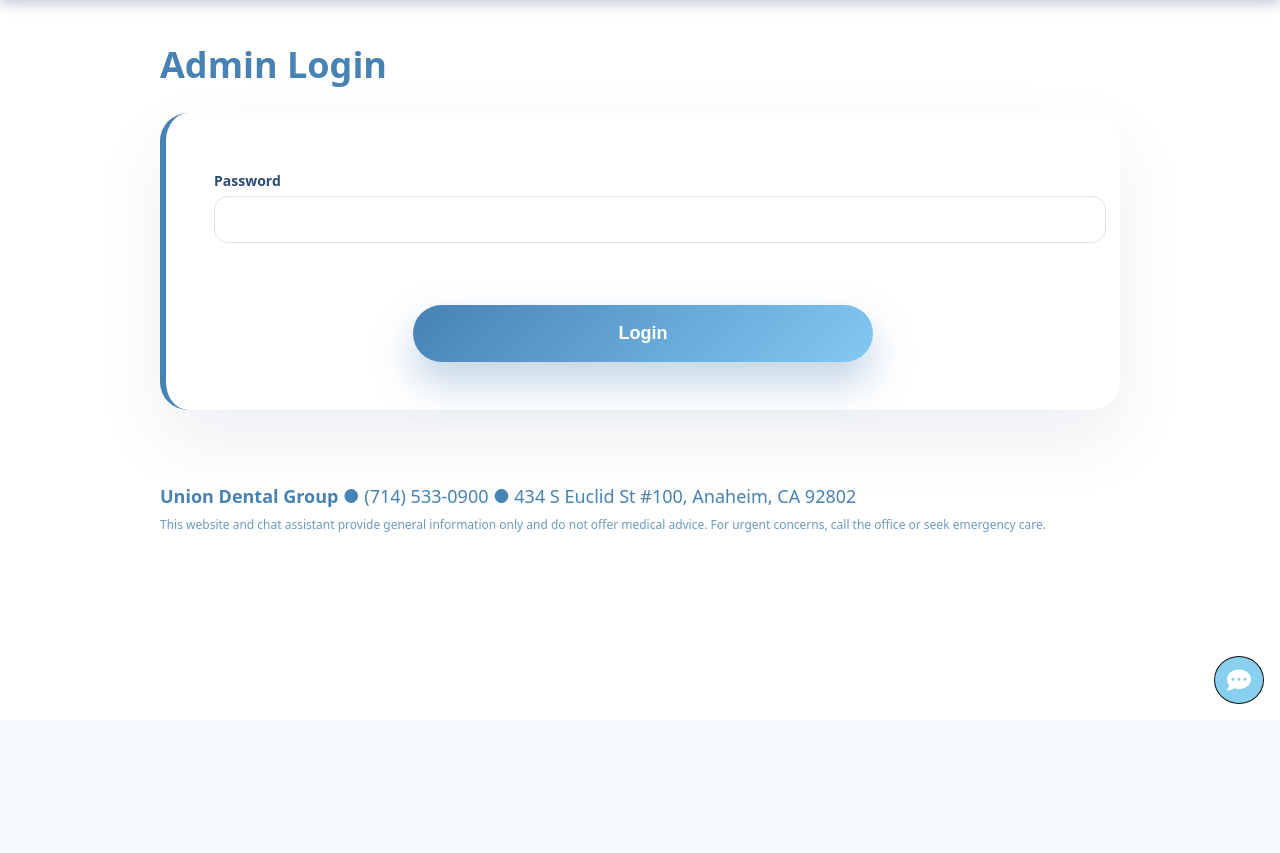
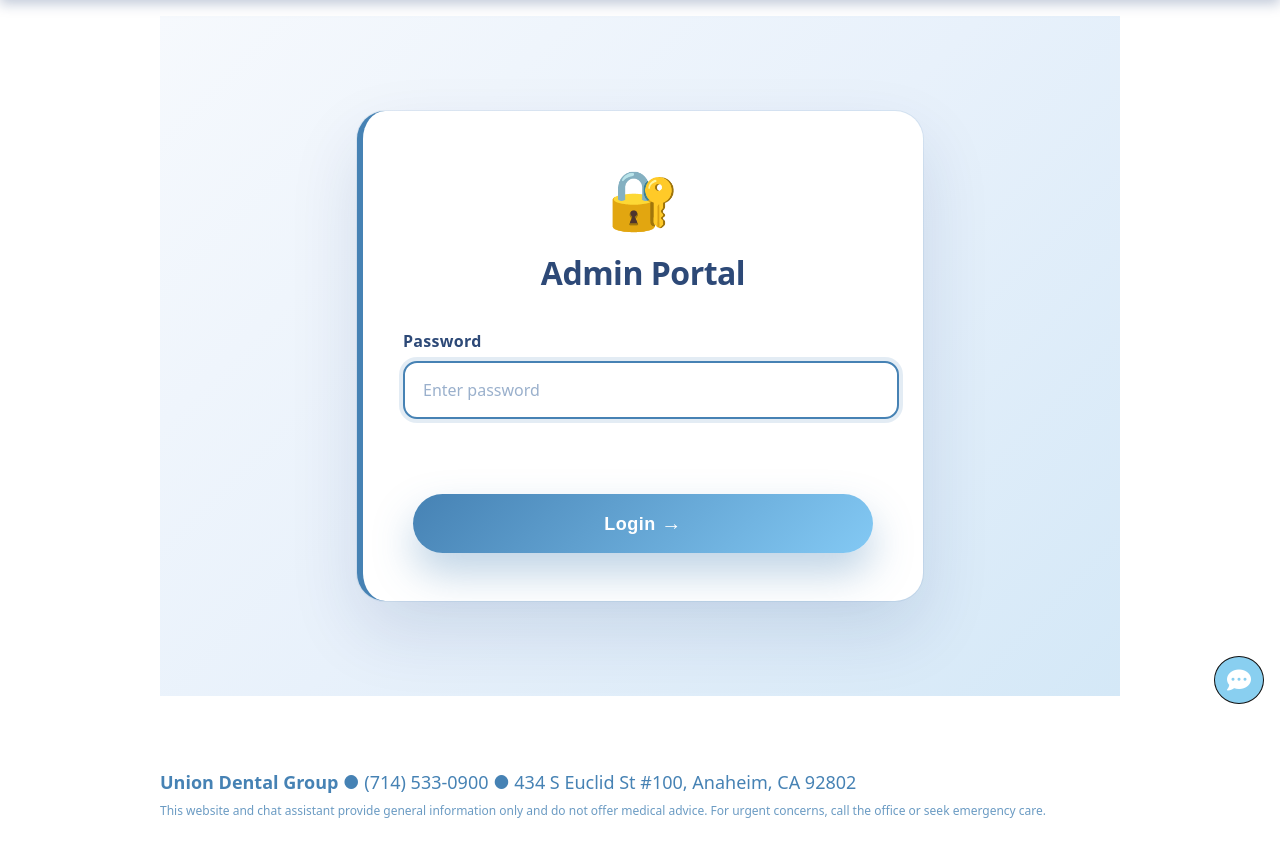
Before and after one commit to gemmatruong/dental_web, a Flask app: page /admin in a window 1280 px wide. Shown: the part 80-933 px from the top of the page. Before the commit the page ends 784 px from the top, so only its background shows below. Run offline with Flask 3, Linux system fonts and the light colour scheme; some libraries are stand-ins or nearby versions.

Commit message:
feat: finish the admin_login page

```diff
--- a/static/styles.css
+++ b/static/styles.css
@@ -1029,3 +1029,173 @@ button.btn:active {
         grid-template-columns: 1fr;
     }
 }
+
+/* =========================
+   ADMIN LOGIN PAGE
+========================= */
+
+.admin-login-container {
+    min-height: calc(100vh - 200px);
+    display: flex;
+    align-items: center;
+    justify-content: center;
+    padding: 40px 20px;
+    background: linear-gradient(
+        135deg,
+        #f6f9fd 0%,
+        #e8f1fb 50%,
+        #d4e8f7 100%
+    );
+}
+
+.admin-login-card {
+    width: 100%;
+    max-width: 480px;
+    background: #ffffff;
+    padding: 48px 40px;
+    border-radius: 28px;
+    box-shadow:
+        0 30px 70px rgba(10, 45, 104, 0.12),
+        0 0 0 1px rgba(70, 130, 180, 0.1);
+    border-left: 6px solid #4682B4;
+    transition: transform 0.3s ease, box-shadow 0.3s ease, border-left 0.3s ease;
+}
+
+.admin-login-card:hover {
+    transform: translateY(-4px);
+    box-shadow:
+        0 40px 80px rgba(10, 45, 104, 0.18),
+        0 0 0 1px rgba(70, 130, 180, 0.2);
+    border-left: 6px solid #83c9f4;
+}
+
+/* Header */
+.admin-header {
+    text-align: center;
+    margin-bottom: 36px;
+}
+
+.admin-icon {
+    font-size: 56px;
+    margin-bottom: 16px;
+    animation: subtle-pulse 2s ease-in-out infinite;
+}
+
+@keyframes subtle-pulse {
+    0%, 100% { transform: scale(1); }
+    50% { transform: scale(1.05); }
+}
+
+.admin-header h1 {
+    font-size: 32px;
+    font-weight: 800;
+    color: #2d4977;
+    margin: 0 0 8px 0;
+    letter-spacing: -0.5px;
+}
+
+.admin-header p {
+    font-size: 16px;
+    color: #5f7ea6;
+    margin: 0;
+    font-weight: 500;
+}
+
+/* Form */
+.admin-form {
+    display: flex;
+    flex-direction: column;
+    gap: 24px;
+}
+
+.admin-form label {
+    display: block;
+}
+
+.admin-form label span {
+    display: block;
+    font-size: 16px;
+    font-weight: 600;
+    color: #2d4977;
+    margin-bottom: 10px;
+    letter-spacing: 0.3px;
+}
+
+.admin-form input[type="password"] {
+    width: 95%;
+    padding: 16px 18px;
+    font-size: 16px;
+    border-radius: 14px;
+    border: 2px solid #dbe3f0;
+    background: #f9fbfd;
+    transition: all 0.3s ease;
+    font-family: inherit;
+}
+
+.admin-form input[type="password"]::placeholder {
+    color: #9ab0cc;
+}
+
+.admin-form input[type="password"]:focus {
+    outline: none;
+    border-color: #4682B4;
+    background: #fff;
+    box-shadow: 0 0 0 4px rgba(70, 130, 180, 0.15);
+    transform: translateY(-1px);
+}
+
+/* Button */
+.admin-btn {
+    width: 100%;
+    padding: 16px 24px;
+    font-size: 16px;
+    font-weight: 700;
+    border-radius: 14px;
+    border: none;
+    background: linear-gradient(135deg, #4682B4, #83c9f4);
+    color: #fff;
+    cursor: pointer;
+    box-shadow: 0 12px 24px rgba(70, 130, 180, 0.3);
+    transition: all 0.3s ease;
+    display: flex;
+    align-items: center;
+    justify-content: center;
+    gap: 12px;
+    letter-spacing: 0.5px;
+}
+
+.admin-btn:hover {
+    transform: translateY(-2px);
+    box-shadow: 0 16px 32px rgba(70, 130, 180, 0.4);
+    background: linear-gradient(135deg, #3a6fa0, #6bb8e8);
+}
+
+.admin-btn:active {
+    transform: translateY(0);
+    box-shadow: 0 8px 16px rgba(70, 130, 180, 0.3);
+}
+
+.admin-btn .arrow {
+    font-size: 20px;
+    transition: transform 0.3s ease;
+}
+
+.admin-btn:hover .arrow {
+    transform: translateX(4px);
+}
+
+
+/* Responsive */
+@media (max-width: 768px) {
+    .admin-login-card {
+        padding: 32px 24px;
+    }
+
+    .admin-header h1 {
+        font-size: 28px;
+    }
+
+    .admin-icon {
+        font-size: 48px;
+    }
+}
--- a/templates/admin_login.html
+++ b/templates/admin_login.html
@@ -1,14 +1,31 @@
 {% extends "base.html" %}
 {% block content %}
 
-<h1>Admin Login</h1>
-{% if error %}
-    <div class="alert">{{ error }}</div>
-{% endif %}
-<form method="post" class="form">
-    <input type="hidden" name="csrf_token" value="{{ csrf_token() }}">
+<div class="admin-login-container">
+    <div class="admin-login-card">
+        <div class="admin-header">
+            <div class="admin-icon">🔐</div>
+            <h1>Admin Portal</h1>
+        </div>
 
-    <label>Password <input type="password" name="password" required></label>
-    <button class="btn" type="submit">Login</button>
-</form>
+        {% if error %}
+            <div class="alert">{{ error }}</div>
+        {% endif %}
+
+        <form method="post" class="admin-form">
+            <input type="hidden" name="csrf_token" value="{{ csrf_token() }}">
+
+            <label>
+                <span>Password</span>
+                <input type="password" name="password" required autofocus placeholder="Enter password">
+            </label>
+
+            <button class="btn admin-btn" type="submit">
+                <span>Login</span>
+                <span class="arrow">→</span>
+            </button>
+        </form>
+    </div>
+</div>
+
 {% endblock %}
```
Also changed, not shown: 1 other file.
